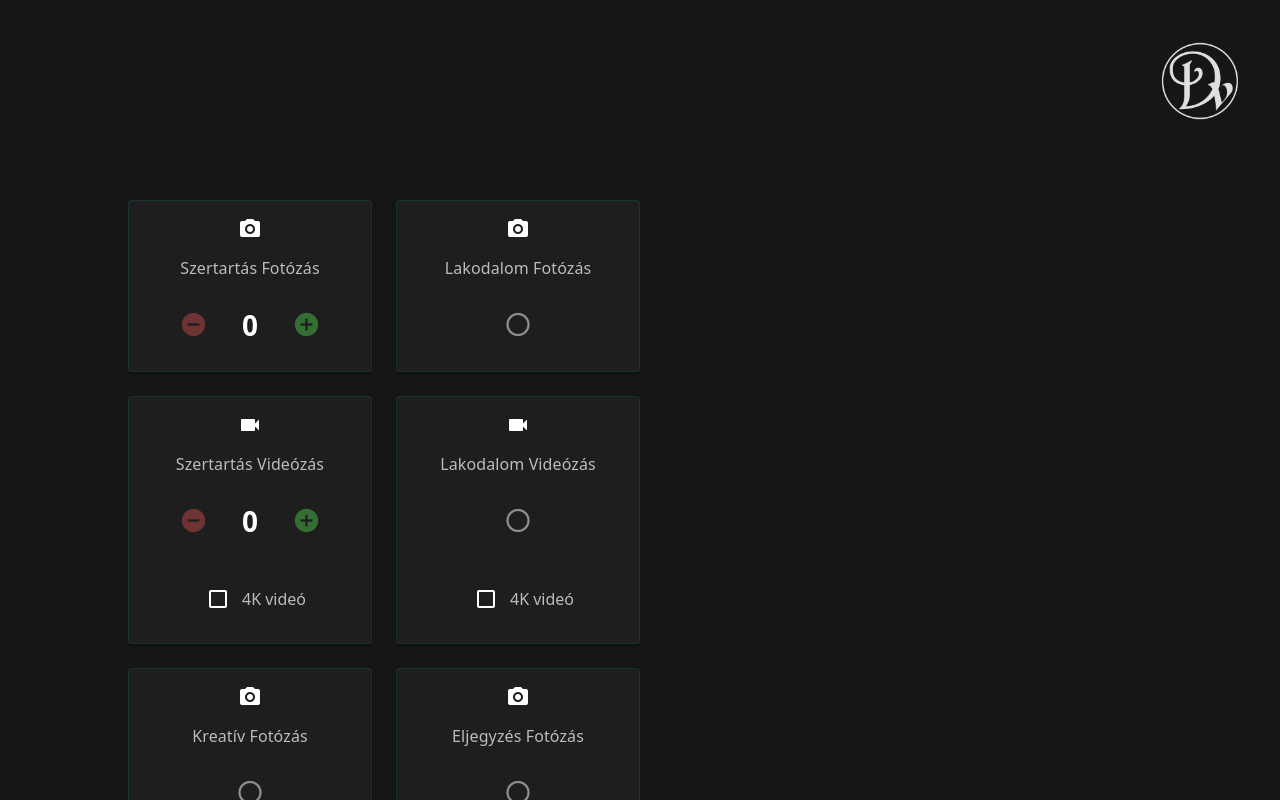
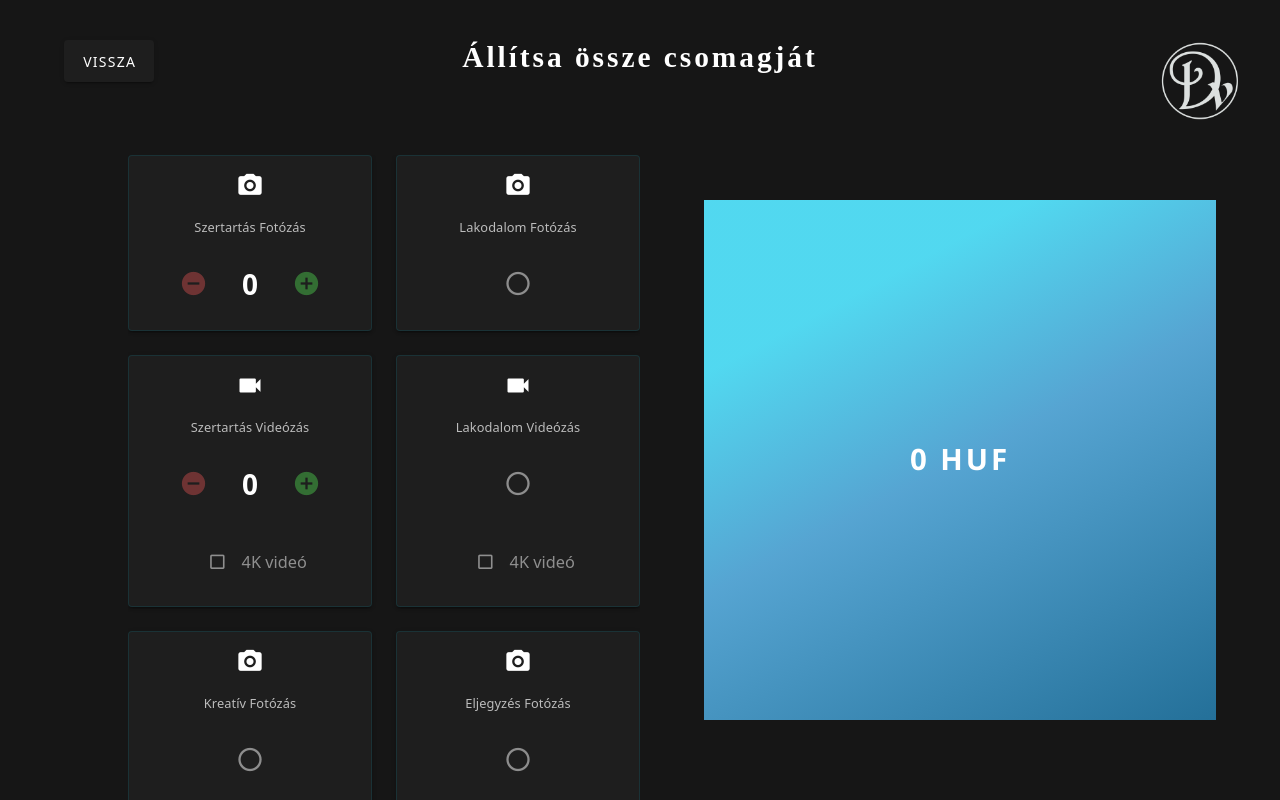
Before and after one commit to dglbalazs/dvstudionuxt, a Nuxt app: page /price in a window 1280 px wide. Shown: the top 800 px of the page. Built offline with nearby package versions, Linux system fonts and the light colour scheme; a web font is replaced by a local one.

Commit message:
price calculator version1

```diff
--- a/components/cc/backButton.vue
+++ b/components/cc/backButton.vue
@@ -13,6 +13,7 @@
 
 <script>
 export default {
+  props: ['destination'],
   data() {
     return {
       loader: null,
@@ -25,7 +26,7 @@ export default {
       this[l] = !this[l]
 
       setTimeout(() => {
-        this.$router.push('/')
+        this.$router.push(this.destination)
       }, 600)
       setTimeout(() => (this[l] = false), 3000)
 
--- a/components/cc/wedding/priceActivator.vue
+++ b/components/cc/wedding/priceActivator.vue
@@ -20,6 +20,7 @@ export default {
     showPriceCalculator() {
       console.log('showPriceActivator')
       $nuxt.$emit('showPriceCalculator')
+      this.$router.push('/price')
     },
   },
 }
--- a/nuxt.config.js
+++ b/nuxt.config.js
@@ -1,7 +1,7 @@
 export default {
   // Global page headers: https://go.nuxtjs.dev/config-head
   targert: "static",
-  ssr: false,
+  ssr: true,
   generate :{
     fallback : true
   },
@@ -45,7 +45,8 @@ export default {
 
   // Plugins to run before rendering page: https://go.nuxtjs.dev/config-plugins
   plugins: [
-    '~/plugins/fontawesome.js'
+    '~/plugins/fontawesome.js',
+    '~/plugins/vuetify.js'
   ],
 
   // Auto import components: https://go.nuxtjs.dev/config-components
--- a/package.json
+++ b/package.json
@@ -14,7 +14,9 @@
   "dependencies": {
     "@fortawesome/free-solid-svg-icons": "^6.2.1",
     "@fortawesome/vue-fontawesome": "^2.0.9",
+    "@mdi/font": "^7.1.96",
     "core-js": "^3.25.3",
+    "mdi": "^2.2.43",
     "nuxt": "^2.15.8",
     "sass": "^1.56.1",
     "sass-loader": "^10.1.1",
--- a/pages/price.vue
+++ b/pages/price.vue
@@ -1,4 +1,20 @@
 <template>
+  <div>
+    <CcBackButton destination="/wedding"></CcBackButton>
+    <div class="wedding-calc-page-title">
+      <CcText
+        txt="Állítsa össze csomagját"
+        subtxt=""
+        light
+        center
+        big
+        bold
+        s1
+        doubleline
+        letterspace
+        padding-m
+      ></CcText>
+    </div>
     <div class="wedding-calculator">
       <!-- 4 boxes per row, 2 rows -->
       <v-row>
@@ -12,22 +28,32 @@
           md="6"
           lg="6"
         >
-        <v-card class="elevation-0" dark>
+          <v-card
+            :class="
+              (['elevation-0'],
+              (item.type == 'boolean' &&
+                calculation_current[item.calc_id] == true) ||
+              (item.type == 'number' && calculation_current[item.calc_id] > 0)
+                ? 'selected'
+                : '')
+            "
+            dark
+          >
             <!-- ----------------- -->
             <!-- TITLE ICON -->
             <!-- ----------------- -->
             <v-card-title
               class="justify-center"
-            @click="toggle(item.calc_id, item.type)"
+              @click="toggle(item.calc_id, item.type, item.vmodel)"
             >
-            <v-icon class="display-1">{{ item.icon }}</v-icon>
+              <v-icon class="display-1 title-icon">{{ item.icon }}</v-icon>
             </v-card-title>
             <!-- ----------------- -->
             <!-- TITLE TEXT -->
             <!-- ----------------- -->
             <v-card-text
               class="text-center item-title"
-            @click="toggle(item.calc_id, item.type)"
+              @click="toggle(item.calc_id, item.type, item.vmodel)"
             >
               {{ item.title }}
             </v-card-text>
@@ -38,13 +64,17 @@
               class="item-quantity-control"
               v-if="item.type == 'number'"
             >
-            <v-icon class="display-1 item-minus" @click="subone(item.calc_id)"
+              <v-icon
+                class="display-1 item-minus"
+                @click="subone(item.calc_id, item.vmodel)"
                 >mdi-minus-circle</v-icon
               >
               <span class="item-quantity-result">
                 {{ calculation_current[item.calc_id] }}
               </span>
-            <v-icon class="display-1 item-plus" @click="addone(item.calc_id, 2)"
+              <v-icon
+                class="display-1 item-plus"
+                @click="addone(item.calc_id, 2)"
                 >mdi-plus-circle</v-icon
               >
             </v-card-text>
@@ -54,7 +84,7 @@
             <v-card-text
               class="item-quantity-control"
               v-if="item.type == 'boolean'"
-            @click="toggle(item.calc_id, item.type)"
+              @click="toggle(item.calc_id, item.type, item.vmodel)"
             >
               <v-icon
                 :class="[
@@ -77,15 +107,44 @@
             <v-card-text class="text-center" v-if="item.option_4k == true">
               <v-checkbox
                 class="checkbox4k"
-              :v-model="item.vmodel"
+                v-model="calculation_current[item.vmodel]"
                 label="4K videó"
                 hide-details
+                :disabled="!calculation_current[item.calc_id]"
+                @change="updateTexts(item.calc_id)"
               ></v-checkbox>
             </v-card-text>
           </v-card>
         </v-col>
-      <v-spacer cols="6"></v-spacer>
       </v-row>
+    </div>
+    <div class="wedding-results">
+      <CcText
+        :txt="
+          calculation_total.toString().replace(/\B(?=(\d{3})+(?!\d))/g, ' ') +
+          ' HUF'
+        "
+        subtxt=""
+        light
+        center
+        big
+        bold
+        ss6
+        doubleline
+        letterspace
+        padding-m
+      ></CcText>
+      <!-- <ul class="result-list">
+        <li
+          class="result-list__subitem"
+          v-for="item in calculation_text.items"
+          :key="item"
+        >
+          {{ item.option4k ? item.text + ' - 4K' : item.text }}
+        </li>
+      </ul> -->
+      <!-- <div class="null-button">Visszaállít</div> -->
+    </div>
   </div>
 </template>
 
@@ -95,18 +154,171 @@ export default {
     addone(item, max) {
       if (this.calculation_current[item] >= max) return
       this.calculation_current[item] += 1
+      this.updateTexts(item)
     },
-    subone(item) {
+    subone(item, vmodel) {
       if (this.calculation_current[item] <= 0) return
       this.calculation_current[item] -= 1
+      if (vmodel != '' && this.calculation_current[item] == 0)
+        this.calculation_current[vmodel] = false
+      this.updateTexts(item)
     },
-    toggle(item, type) {
+    toggle(item, type, vmodel) {
       if (type != 'boolean') return
       this.calculation_current[item] = !this.calculation_current[item]
+      if (vmodel != '' && this.calculation_current[item] == false)
+        this.calculation_current[vmodel] = false
+      console.log(this.calculation_current[vmodel])
+      this.updateTexts(item)
+    },
+    updateTexts(item) {
+      const item_text = this.items[item].title
+      const item_type = this.items[item].type
+      const value = this.calculation_current[item]
+      const id = this.items[item].id
+      var obj = { id: id, text: item_text }
+      const option_4k = this.items[item].option_4k
+      const vmodel = this.items[item].vmodel
+      const categ = this.items[item].category
+
+      if (item_type == 'boolean') {
+        if (value) {
+          let alreadyExist = false
+          this.calculation_text.items.forEach((item) => {
+            if (item.id == obj.id) alreadyExist = true
+          })
+          if (!alreadyExist) {
+            this.calculation_text.items.push(obj)
+            this.calculation_categories[categ].push(item)
+          }
+        } else {
+          this.calculation_text.items = this.calculation_text.items.filter(
+            (item) => item.id !== obj.id
+          )
+          this.calculation_categories[categ].splice(
+            this.calculation_categories[categ].indexOf(item),
+            1
+          )
+        }
+      } else if (item_type == 'number') {
+        // value == 1
+        if (value == 1) {
+          this.calculation_text.items = this.calculation_text.items.filter(
+            (item) => item.id !== obj.id
+          )
+          this.calculation_text.items.push(obj)
+          if (this.calculation_categories[categ].indexOf(item) == -1)
+            this.calculation_categories[categ].push(item)
+
+          // value == 2
+        } else if (value == 2) {
+          this.calculation_text.items = this.calculation_text.items.map(
+            (item) => {
+              if (item.id === obj.id) {
+                item.text = obj.text + ' x2'
+              }
+              return item
+            }
+          )
+          if (this.calculation_categories[categ].indexOf(item) == -1)
+            this.calculation_categories[categ].push(item)
+          // value == 0
+        } else if (value == 0) {
+          this.calculation_text.items = this.calculation_text.items.filter(
+            (item) => item.id !== id
+          )
+          this.calculation_categories[categ].splice(
+            this.calculation_categories[categ].indexOf(item),
+            1
+          )
+        }
+      } // end of item_type == 'number'
+      if (option_4k) {
+        this.calculation_text.items.forEach((item) => {
+          if (item.id == obj.id) {
+            console.log(this.calculation_current[vmodel])
+            item.option4k = this.calculation_current[vmodel]
+          }
+        })
+      }
+
+      this.calculateSubTotal()
+      this.calculateDiscount()
+      this.calculateTotal()
+    },
+    calculateSubTotal() {
+      this.calculation_subtotal = 0
+      Object.keys(this.items).forEach((key) => {
+        const item = this.items[key]
+        const item_type = item.type
+        const value = this.calculation_current[item.calc_id]
+        if (
+          (item_type == 'boolean' && !value) ||
+          (item_type == 'number' && value == 0)
+        )
+          return
+
+        const option_4k_price = item.option_4k_price
+        const vmodel = item.vmodel
+        const option_4k = item.option_4k
+        let price = item.price
+
+        if (option_4k && this.calculation_current[vmodel])
+          price += option_4k_price
+
+        if (item_type == 'boolean') {
+          if (value) {
+            this.calculation_subtotal += price
+          }
+        } else if (item_type == 'number') {
+          if (value == 1) {
+            this.calculation_subtotal += price
+          } else if (value == 2) {
+            this.calculation_subtotal += price * 2
+          }
+        }
+      })
+    },
+    calculateDiscount() {
+      let discount = 0
+      if (this.calculation_categories.category1.length > 1) {
+        discount = 0.1
+      }
+      if (this.calculation_categories.category2.length > 1) {
+        discount = 0.1
+      }
+      if (
+        this.calculation_categories.category1.length > 0 &&
+        this.calculation_categories.category2.length > 0
+      ) {
+        discount = 0.15
+      }
+      if (
+        this.calculation_categories.category1.length > 0 &&
+        this.calculation_categories.category2.length > 0 &&
+        this.calculation_categories.category3.length > 0
+      ) {
+        discount = 0.2
+      }
+      this.calculation_discount = discount
+    },
+
+    calculateTotal() {
+      this.calculation_total =
+        this.calculation_subtotal -
+        this.calculation_subtotal * this.calculation_discount
     },
   },
   data() {
     return {
+      calculation_categories: {
+        category1: [],
+        category2: [],
+        category3: [],
+      },
+      calculation_subtotal: 0,
+      calculation_discount: 0,
+      calculation_total: 0,
       items: {
         szertartas_foto: {
           id: 1,
@@ -118,6 +330,9 @@ export default {
           max: 2,
           vmodel: '',
           option_4k: false,
+          price: 80000,
+          option_4k_price: 0,
+          category: 'category1',
         },
         lakodalom_foto: {
           id: 2,
@@ -129,6 +344,9 @@ export default {
           max: 2,
           vmodel: '',
           option_4k: false,
+          price: 90000,
+          option_4k_price: 0,
+          category: 'category1',
         },
         szertartas_video: {
           id: 5,
@@ -138,8 +356,11 @@ export default {
           type: 'number',
           min: 0,
           max: 2,
-          vmodel: 'calculation_current.szertartas_video_4k',
+          vmodel: 'szertartas_video_4k',
           option_4k: true,
+          price: 100000,
+          option_4k_price: 35000,
+          category: 'category2',
         },
 
         lakodalom_video: {
@@ -150,8 +371,11 @@ export default {
           type: 'boolean',
           min: 0,
           max: 2,
-          vmodel: 'calculation_current.lakodalom_video_4k',
+          vmodel: 'lakodalom_video_4k',
           option_4k: true,
+          price: 150000,
+          option_4k_price: 30000,
+          category: 'category2',
         },
         kreativ_foto: {
           id: 3,
@@ -163,6 +387,9 @@ export default {
           max: 2,
           vmodel: '',
           option_4k: false,
+          price: 60000,
+          option_4k_price: 0,
+          category: 'category1',
         },
         eljegyzes_foto: {
           id: 4,
@@ -174,6 +401,9 @@ export default {
           max: 2,
           vmodel: '',
           option_4k: false,
+          price: 50000,
+          option_4k_price: 0,
+          category: 'category1',
         },
         highlights: {
           id: 7,
@@ -185,6 +415,9 @@ export default {
           max: 2,
           vmodel: '',
           option_4k: false,
+          price: 50000,
+          option_4k_price: 0,
+          category: 'category3',
         },
         cinematography: {
           id: 8,
@@ -196,17 +429,23 @@ export default {
           max: 2,
           vmodel: '',
           option_4k: false,
+          price: 200000,
+          option_4k_price: 0,
+          category: 'category2',
         },
-        kreativ_video: {
+        jegyes_video: {
           id: 9,
           icon: 'mdi-video',
-          title: 'Kreatív Videózás',
-          calc_id: 'kreativ_video',
+          title: 'Eljegyzési Videó',
+          calc_id: 'jegyes_video',
           type: 'boolean',
           min: 0,
           max: 2,
           vmodel: '',
           option_4k: false,
+          price: 35000,
+          option_4k_price: 0,
+          category: 'category2',
         },
         dron_video: {
           id: 10,
@@ -218,6 +457,9 @@ export default {
           max: 2,
           vmodel: '',
           option_4k: false,
+          price: 20000,
+          option_4k_price: 0,
+          category: 'category3',
         },
       },
       calculation_current: {
@@ -231,8 +473,11 @@ export default {
         lakodalom_video_4k: false,
         highlights: false,
         cinematography: false,
-        kreativ_video: false,
+        jegyes_video: false,
         dron_video: false,
+      },
+      calculation_text: {
+        items: [],
       },
     }
   },
@@ -241,25 +486,40 @@ export default {
 
 <style lang="scss">
 // $title-fontsize: max(1.25rem, 1.25vw);
-$title-fontsize: max(1rem, 1vw);
-$icon-fontsize: max(1.75rem, 1.75vw);
-$result-fontsize: max(1.75rem, 1.75vw);
+$title-fontsize: max(0.8rem, 0.8dvw);
+$icon-fontsize: max(1.75rem, 1.75dvw);
+$result-fontsize: max(1.75rem, 1.75dvw);
+$checkbox-fontsize: max(1.2rem, 1.2dvw);
 
 .wedding-calculator {
   width: 80%;
   margin-inline: auto;
-  margin-top: 25vh;
+  margin-top: 5dvh;
   overflow: hidden;
-  margin-bottom: 25vh;
-  @media (min-width: 50em) {
+  margin-bottom: 25dvh;
+
+  @media (min-width: 45em) {
     position: absolute;
-    left: 10vw;
+    left: 10dvw;
     width: 40%;
   }
 
   .v-card {
+    border: 1px solid hsla(189, 64%, 23%, 0.365);
     padding-bottom: 1em;
     transition: 250ms;
+    &:hover {
+      border: 1px solid hsla(152, 81%, 34%, 0.565);
+      background: hsla(189, 84%, 43%, 0.065);
+      cursor: pointer;
+    }
+    &.selected {
+      border: 1px solid hsla(152, 81%, 34%, 1) !important;
+    }
+
+    .title-icon {
+      font-size: $icon-fontsize;
+    }
     .item-title {
       font-size: $title-fontsize;
     }
@@ -270,7 +530,11 @@ $result-fontsize: max(1.75rem, 1.75vw);
         align-items: center;
         justify-content: center;
       }
+      * {
+        font-size: $checkbox-fontsize;
+      }
       .v-label {
+        font-size: 0.85em;
         left: 0.75em !important;
         width: fit-content !important;
         flex: none !important;
@@ -296,6 +560,7 @@ $result-fontsize: max(1.75rem, 1.75vw);
         font-size: $icon-fontsize;
         color: var(--color-normal);
         &:hover {
+          scale: 1.15;
           cursor: pointer;
           color: var(--color-hover);
         }
@@ -321,14 +586,47 @@ $result-fontsize: max(1.75rem, 1.75vw);
       }
     }
   }
-  .v-card {
-    border: 1px solid hsla(189, 64%, 23%, 0.365);
+}
+
+.wedding-results {
+  $bgcolor1: hsl(189, 84%, 63%) 22%;
+  $bgcolor2: hsl(202, 58%, 58%) 50%;
+  $bgcolor3: hsl(201, 62%, 37%) 100%;
+  $bgdeg: 152deg;
+  position: fixed;
+  width: 100dvw;
+  height: 20dvh;
+  bottom: 0px;
+  @media (min-width: 45em) {
+    width: 40dvw;
+    min-height: 65dvh;
+    top: 25vh;
+    right: 5dvw;
+  }
+
+  background: linear-gradient($bgdeg, $bgcolor1, $bgcolor2, $bgcolor3);
+  display: flex;
+  flex-direction: column;
+  justify-content: center;
+  align-items: center;
+
+  .null-button {
+    border: 1px solid hsla(0, 0%, 0%, 0.5);
+    padding: 1em 2em;
+    border-radius: 0.5em;
     &:hover {
-      background: hsla(189, 84%, 43%, 0.065);
+      border: 1px solid hsla(0, 0%, 0%, 1);
       cursor: pointer;
     }
+  }
 
-    .v-card__text {
+  .result-list {
+    margin-left: 2em;
+    .result-list__subitem {
+      font-size: $title-fontsize;
+      margin-bottom: 0.5em;
+      color: black;
+      border-bottom: 1px solid grey;
     }
   }
 }
--- a/pages/wedding.vue
+++ b/pages/wedding.vue
@@ -1,6 +1,6 @@
 <template>
   <div class="wedding">
-    <CcBackButton></CcBackButton>
+    <CcBackButton destination="/"></CcBackButton>
     <CcHeaderVideo></CcHeaderVideo>
     <div class="subpage-content__wrapper">
       <!-- <v-row align="center" justify="center">
```
Also changed, not shown: plugins/vuetify.js (added, +10 -0 lines), 1 other file (tests, documents, lock files or other folders). Lines whose indentation alone changed are shown as unchanged.
